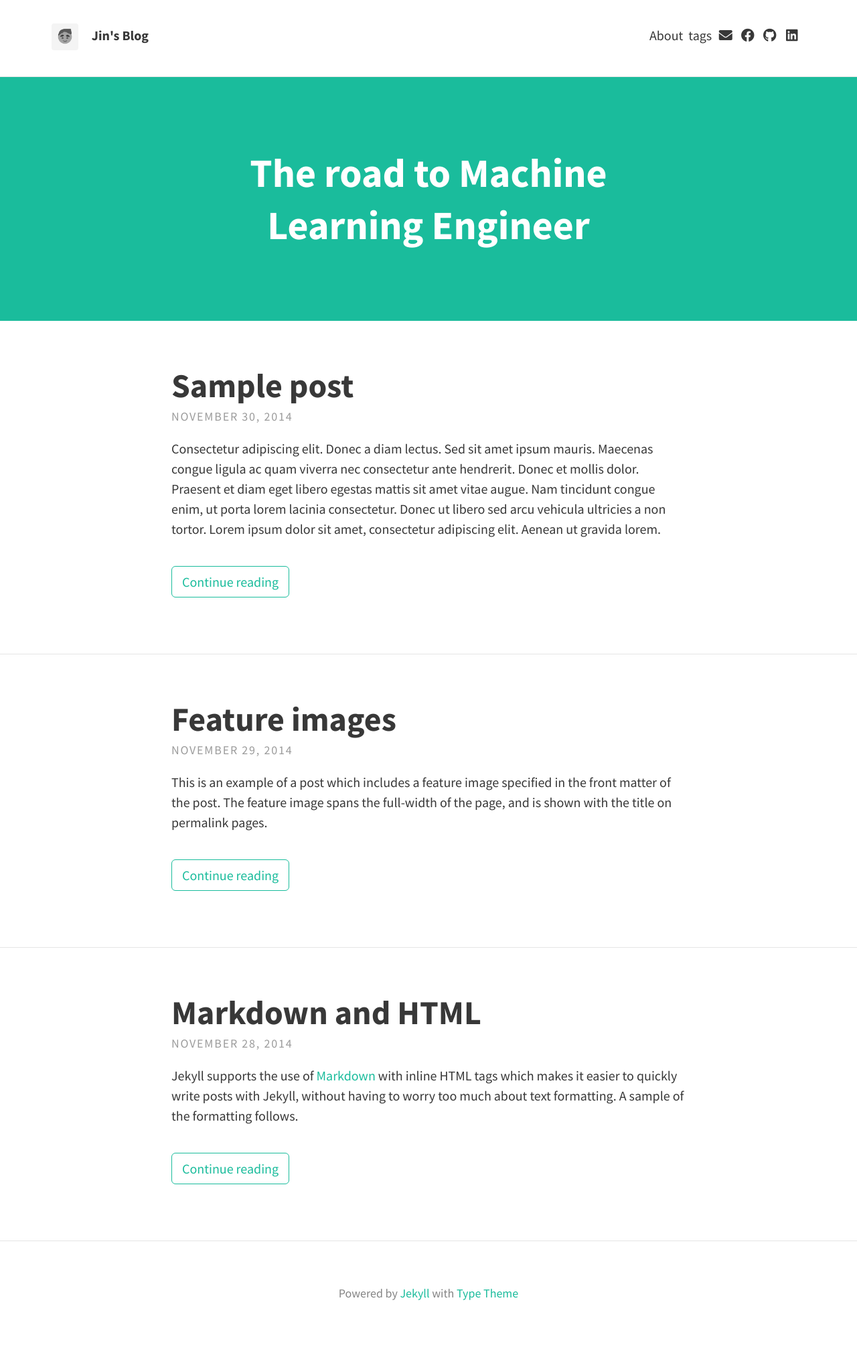
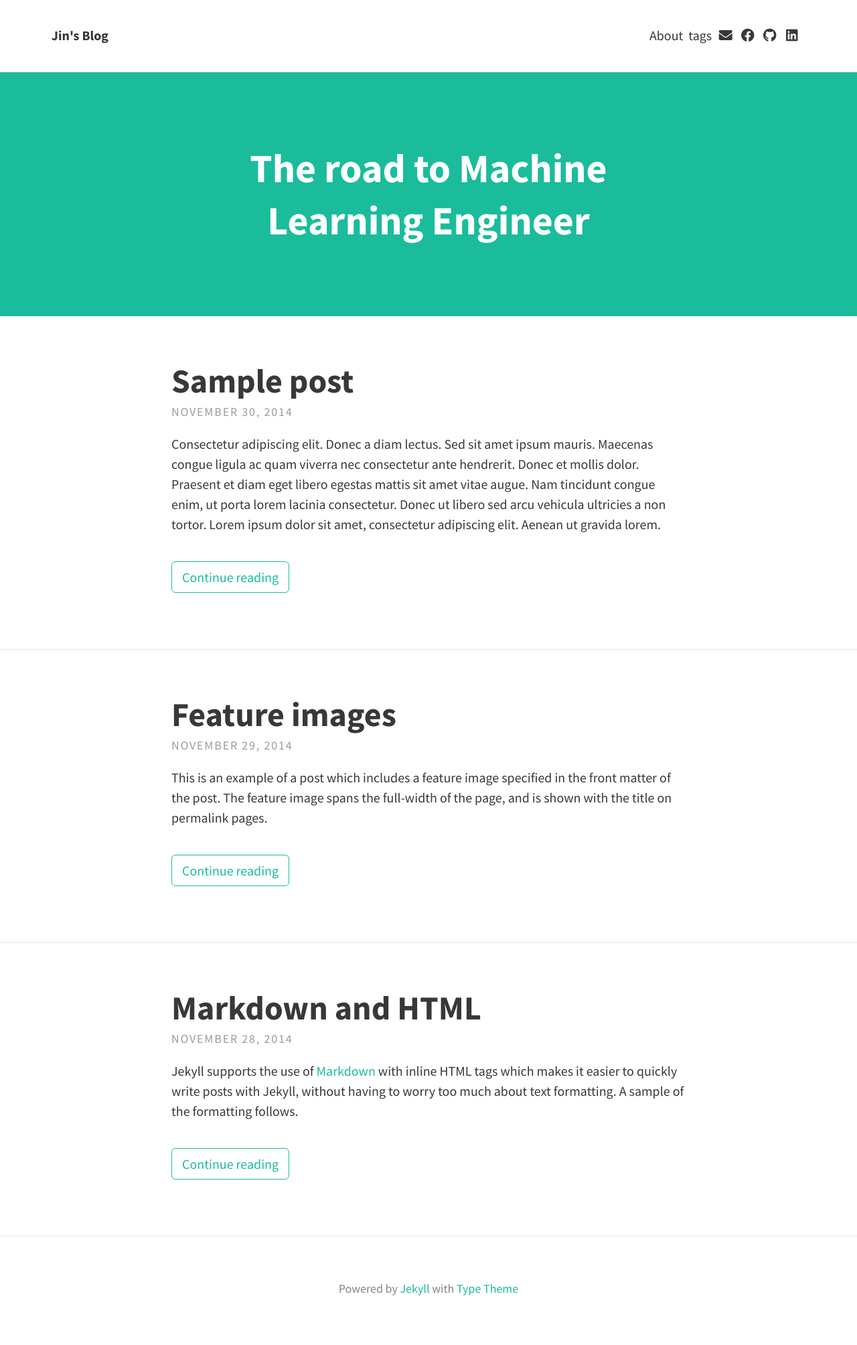
Before and after one commit to lsjhome/lsjhome-temp.github.io, a Jekyll site: the page built from index.html, in a window 1280 px wide. Shown: the whole page at 67% size. Built offline with Jekyll 4.4.1, drawn with Linux system fonts in a browser that asks for light colours; nearby versions of some CDN libraries; the list of posts is cut into pages by our own code.

Commit message:
comment avatar

```diff
--- a/_config.yml
+++ b/_config.yml
@@ -6,7 +6,7 @@ url: "https://lsjhome007.github.io/"
 theme_settings:
   # Meta
   title: Jin's Blog
-  avatar: assets/img/avatar.png
+  avatar: # assets/img/avatar.png
   favicon: assets/favicon.ico
   gravatar: # Email MD5 hash
   description: "A website with blog posts and pages" # used by search engines
```
